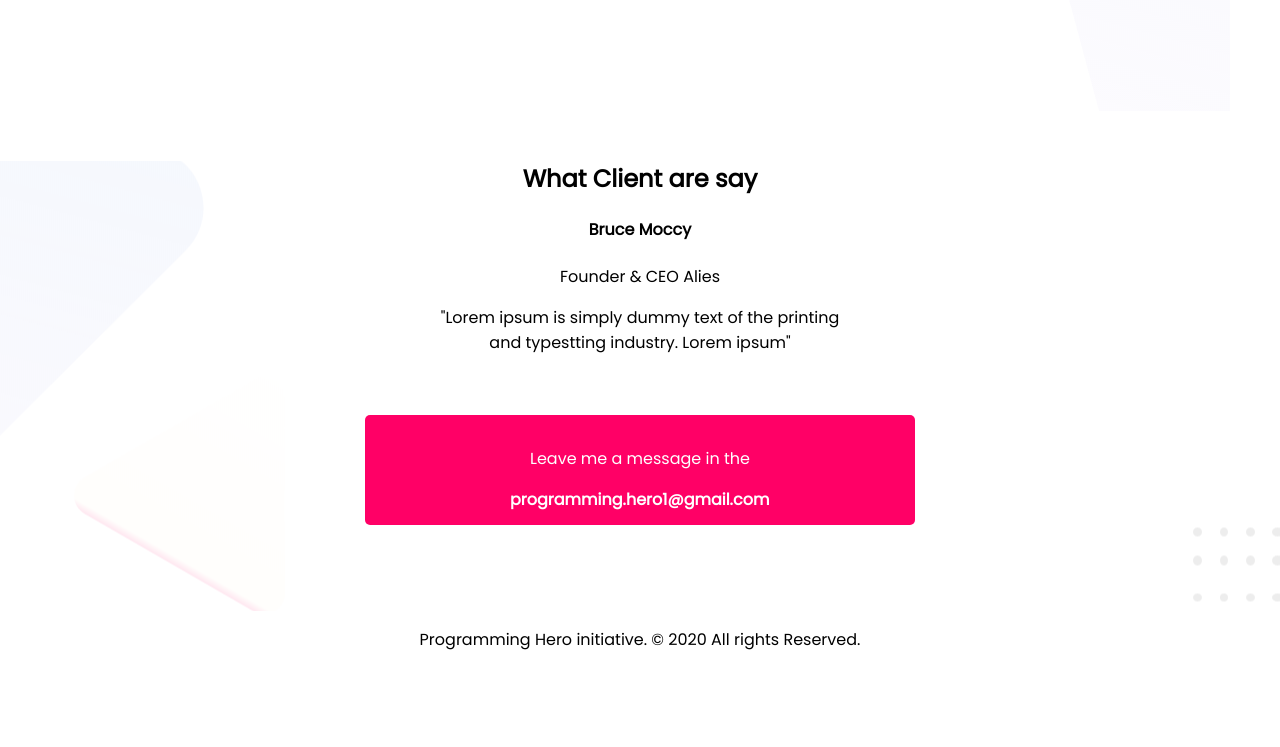
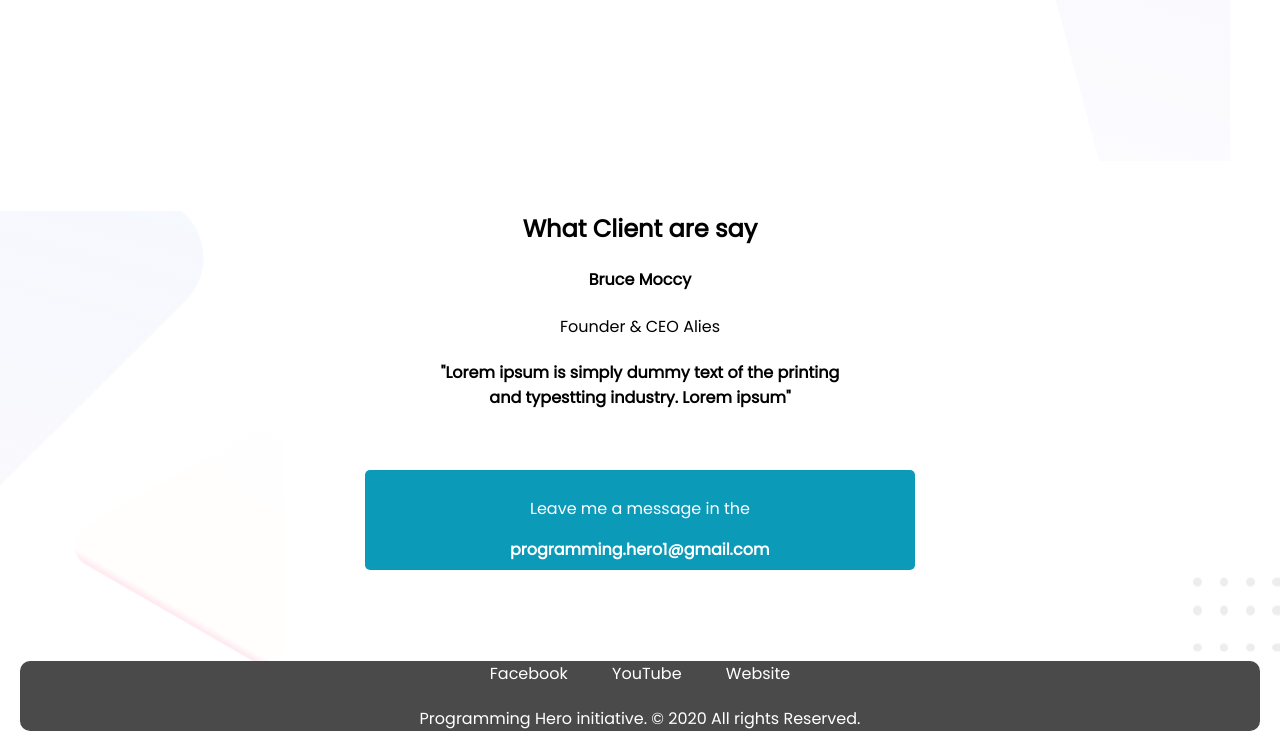
Before and after one commit to saddamhr/personal-website, a plain HTML site: page index.html in a window 1280 px wide. Shown: the part 1939-2686 px from the top of the page. Before the commit the page ends 2607 px from the top, so only its background shows below. Drawn offline with Linux system fonts and the light colour scheme.

Commit message:
personal website assignment done

```diff
--- a/index.html
+++ b/index.html
@@ -13,7 +13,7 @@
             <h3>Hello I'm</h3>
             <h1>Jack Smith</h1>
             <p>You might saw me jumping, climbing buildings, and stopping trains. But nobody pays me a dime for that work.</p>
-            <a class="button-style" href="https://www.linkedin.com/in/saddam-hossain-rakib-023a7a141/" target="_blank">HIRE ME</a>
+            <a class="button-style" href="#" target="_blank">HIRE ME</a>
         </div>
         <div class="half-section">
             <img src="images/peter.png">
@@ -27,9 +27,10 @@
       <div class="half-section">
         <h3>Biography</h3>
         <p>Lorem Ipsum is simply dummy text of the printing and typesetting industry. Lorem Ipsum has been the industry's standard dummy text ever since the 1500s, when an unknown printer took a galley of type and scrambled it to make a type</p>
-        <a class="button-style" href="https://www.dropbox.com/s/e3s12pyeej5xhgz/Md.%20Saddam%20Hossain_CV.txt?dl=0" target="_blank">Download CV</a>
+        <a class="button-style" href="#" target="_blank">Download CV</a>
       </div>
     </section>
+
     <section class="latest-work">
       <h2 align="center">My Latest Work</h2>
       <div class="latestwork-img">
@@ -47,16 +48,19 @@
       <h2>What Client are say</h2>
       <h4>Bruce Moccy</h4>
       <p>Founder & CEO Alies</p>
-      <section class="cse-quote">
-        <p>"Lorem ipsum is simply dummy text of the printing and typestting industry. Lorem ipsum"</p>
-      </section>
-      <section class="contact-section">
-        <p>Leave me a message in the</p>
-        <a href="#">programming.hero1@gmail.com</a>
-      </section>
+        <section class="ceo-quote">
+          <h4>"Lorem ipsum is simply dummy text of the printing and typestting industry. Lorem ipsum"</h4>
+        </section>
+        <section class="contact-section">
+          <p>Leave me a message in the</p>
+          <a href="#">programming.hero1@gmail.com</a>
+        </section>
     </section>
 
-    <footer>
+    <footer class="footer-style">
+      <a href="#" target="_blank">Facebook</a>
+      <a href="#" target="_blank">YouTube</a>
+      <a href="#" target="_blank">Website</a>
       <p>Programming Hero initiative. © 2020 All rights Reserved.</p>
     </footer>
 </body>
--- a/style.css
+++ b/style.css
@@ -9,7 +9,7 @@ h3{
 
 h1{
   font-size: 50px;
-  color: #ff0066;
+  color: #0C9AB9;;
 }
 
 .half-section p{
@@ -20,11 +20,11 @@ h1{
 
 .button-style{
   text-decoration: none;
-  background-color: #ff0066;
+  background-color: #0C9AB9;;
   padding: 8px 25px;
   border-radius: 5px;
   font-weight: bold;
-  color: white;
+  color: rgb(255, 255, 255);
 }
 
 .half-section{
@@ -48,7 +48,7 @@ h1{
   background-image: url("images/biography-bg.png");
   background-repeat: no-repeat;
   background-position: left;
-  height: 600px;
+  height: 650px;
   padding-bottom: 150px;
 }
 
@@ -81,8 +81,8 @@ h4{
 
 .contact-section{
   margin: auto;
-  background-color: #ff0066;
-  padding: 15px 25px;
+  background-color: #0C9AB9;
+  padding: 10px 25px;
   border-radius: 5px;
   height: 80px;
   width: 500px;
@@ -105,7 +105,7 @@ h4{
   text-align: center;
 }
 
-.cse-quote{
+.ceo-quote{
   height: 10px;
   width: 400px;
   margin: auto;
@@ -118,3 +118,21 @@ h4{
   height: 300px;
   padding-bottom: 150px;
 }
+
+.footer-style{
+  background-color:#4A4A4A;
+  text-align: center;
+  padding: 10;
+  margin-left: 20px;
+  margin-right: 20px;
+  border-radius: 10px;
+}
+.footer-style a{
+  color:white;
+  text-decoration: none;
+  margin: 20px;
+}
+.footer-style p{
+  color: white;
+  margin-top: 20px;
+}
```
